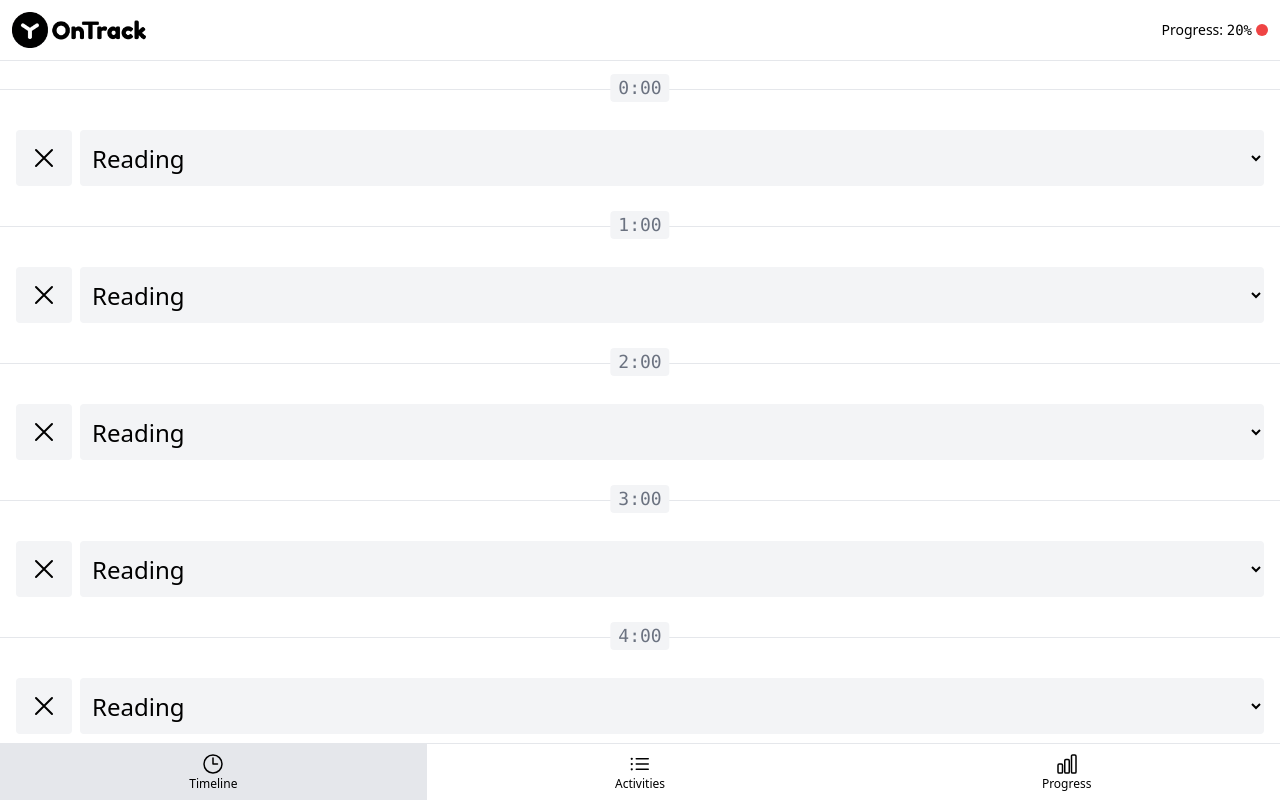
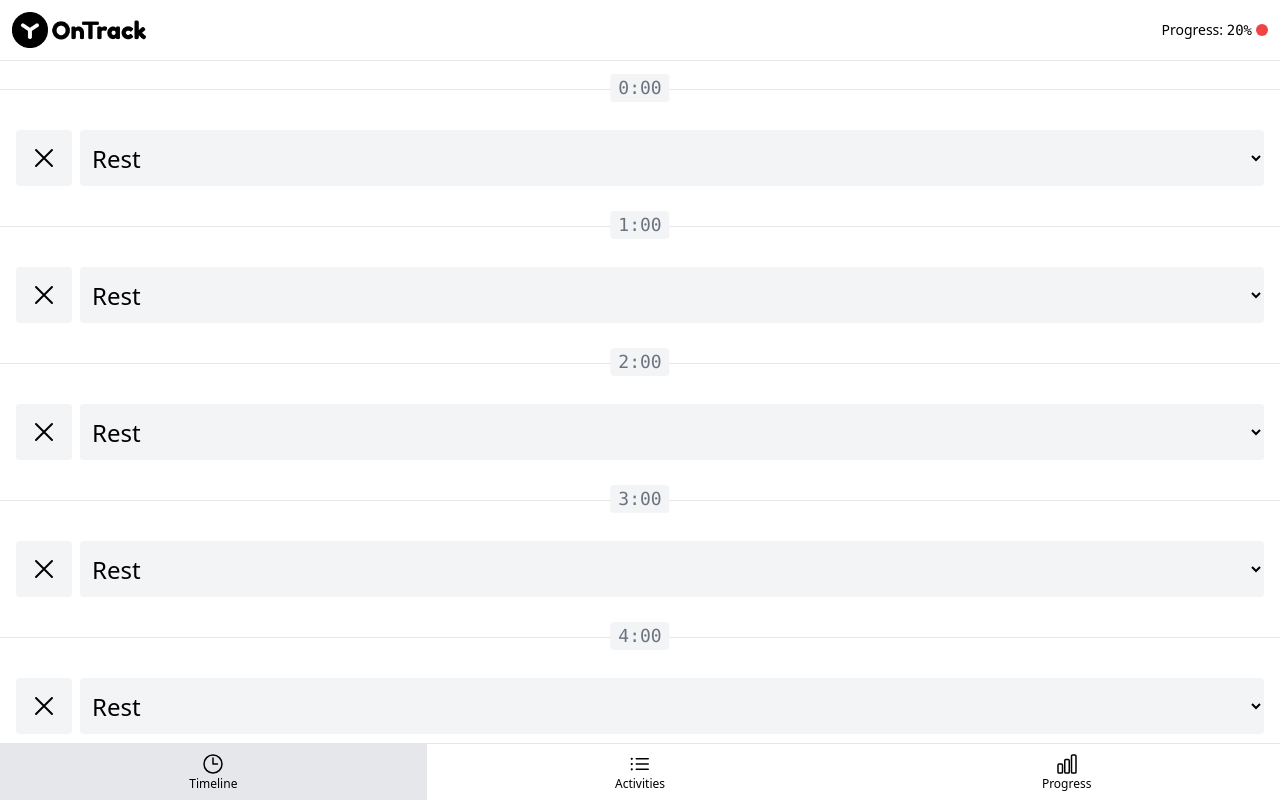
Before and after one commit to PluzhnikovGA/onTrack, a Vue app: page /#timeline in a window 1280 px wide. Shown: the top 802 px of the page. Built offline with nearby package versions, Linux system fonts and the light colour scheme.

Commit message:
Update BaseSelect and TimelineItem

```diff
--- a/src/components/BaseSelect.vue
+++ b/src/components/BaseSelect.vue
@@ -4,19 +4,32 @@ import type { TOption } from '@/types/BaseSelector.types';
 import { XMarkIcon } from '@heroicons/vue/24/outline';
 
 defineProps<{
-  selected: number;
+  selected: number | null;
   options: TOption[];
   placeholder: string;
 }>();
+
+const emit = defineEmits<{
+  (e: 'select', value: number | null): void;
+}>();
+
+function changeValue(event: Event): void {
+  const target = event.target as HTMLSelectElement;
+  emit('select', Number(target.value));
+}
+
+function defaultValue(): void {
+  emit('select', null);
+}
 </script>
 
 <template>
   <div class="flex gap-2">
-    <BaseButton>
+    <BaseButton @click="defaultValue">
       <XMarkIcon class="h-8" />
     </BaseButton>
-    <select class="w-full truncate rounded bg-gray-100 px-2 py-1 text-2xl">
-      <option selected disabled value="">{{ placeholder }}</option>
+    <select class="w-full truncate rounded bg-gray-100 px-2 py-1 text-2xl" @change="changeValue">
+      <option :selected="selected === null" disabled value="">{{ placeholder }}</option>
       <option
         v-for="{ value, label } in options"
         :key="value"
--- a/src/components/TimelineItem.vue
+++ b/src/components/TimelineItem.vue
@@ -1,4 +1,5 @@
 <script setup lang="ts">
+import { ref } from 'vue';
 import type { TTimelineItem } from '@/types/TimelineItem.types';
 import BaseSelect from '@/components/BaseSelect.vue';
 import type { TOption } from '@/types/BaseSelector.types';
@@ -20,12 +21,17 @@ const options: TOption[] = [
   { value: 3, label: 'Training' },
 ];
 
-const selectedActivityId: number = 2;
+const selectedActivityId = ref<number | null>(null);
 </script>
 
 <template>
   <li class="border-grey-200 relative flex flex-col gap-2 border-t px-4 py-10">
     <a href="#" :class="hourLinkClasses"> {{ timelineItem.hour }}:00 </a>
-    <BaseSelect :selected="selectedActivityId" :options="options" :placeholder="`Rest`" />
+    <BaseSelect
+      :selected="selectedActivityId"
+      :options="options"
+      :placeholder="`Rest`"
+      @select="selectedActivityId = $event"
+    />
   </li>
 </template>
```
